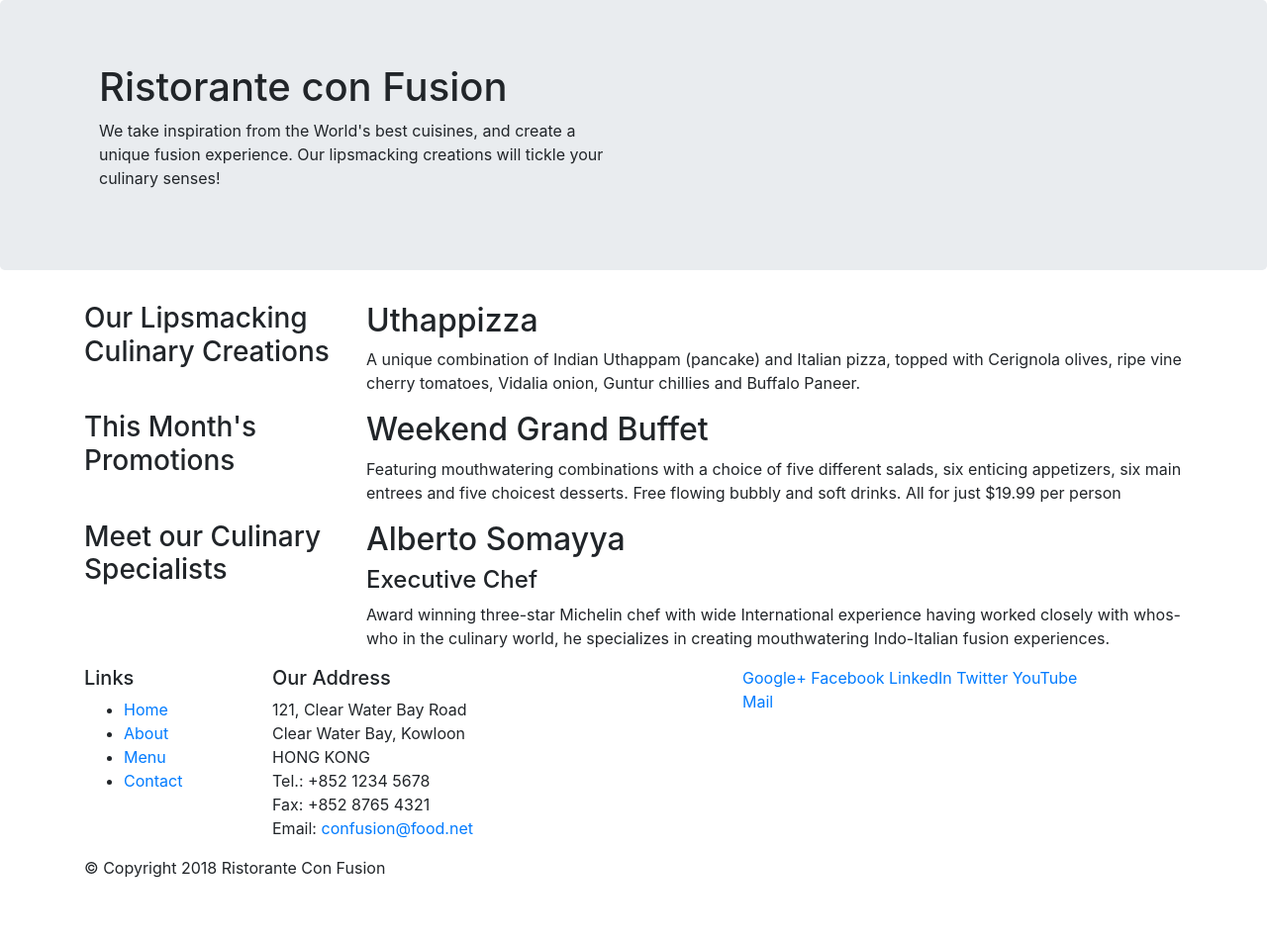
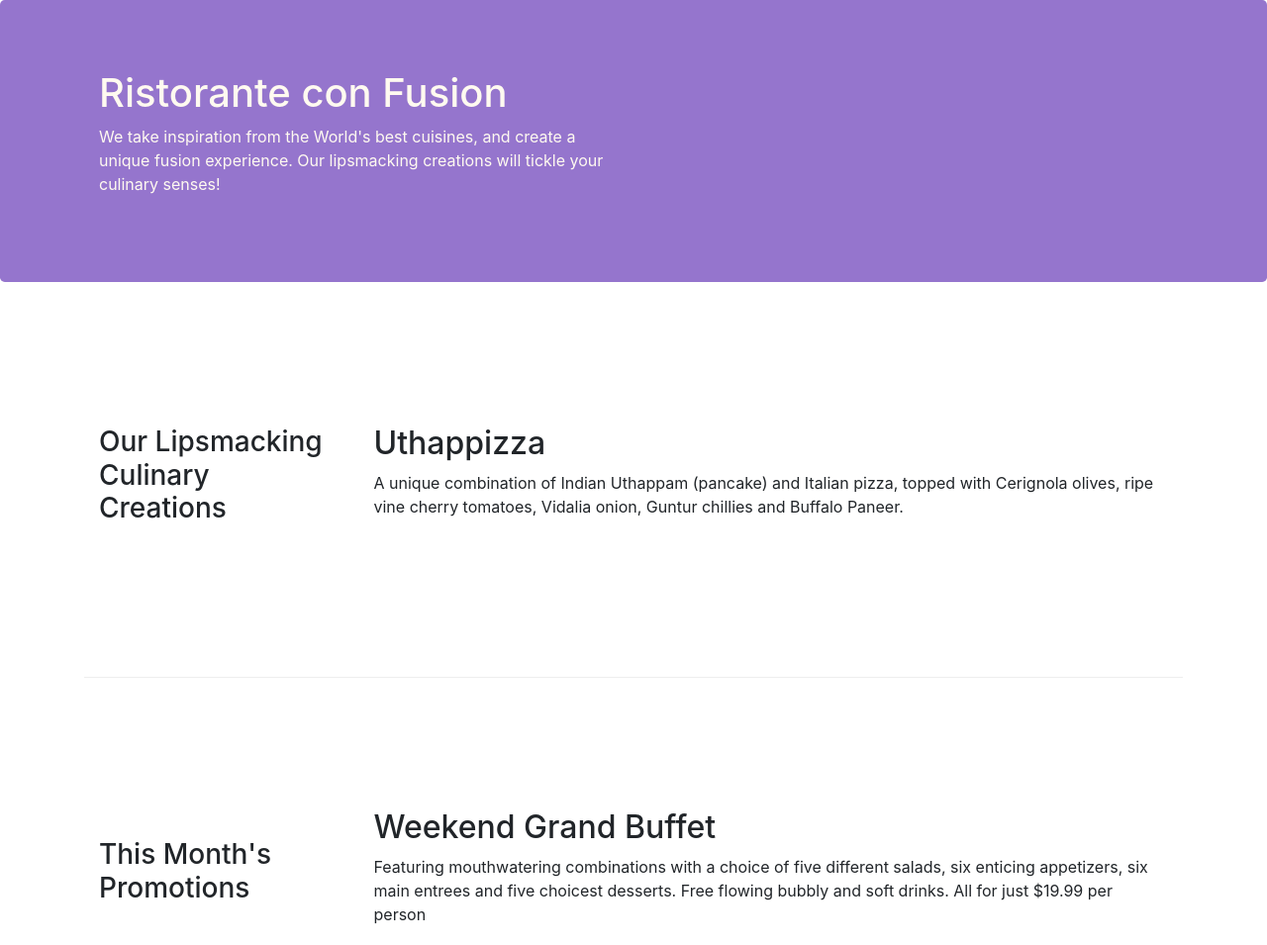
Before and after one commit to SanchitaMishra170676/bootstrap.courseProject, a website: page index.html in a window 1280 px wide. Shown: the top 955 px of the page at 99% size. Before the commit the page ends 905 px from the top, so only its background shows below. Drawn offline with nearby package versions, Linux system fonts and the light colour scheme.

Commit message:
Bootstrap grid part 2

```diff
--- a/index.html
+++ b/index.html
@@ -8,13 +8,47 @@
    <meta http-equiv="x-ua-compatible" content="ie=edge">
 
    <!-- Bootstrap CSS -->
+   <link rel="stylesheet" href="style.css">
    <link rel="stylesheet" href="node_modules/bootstrap/dist/css/bootstrap.min.css">
+
     <title>Ristorante Con Fusion</title>
+    <style media="screen">
+    .row-header{
+        margin:0px auto;
+        padding:0px;
+    }
+
+    .row-content {
+        margin:0px auto;
+        padding: 50px 0px 50px 0px;
+        border-bottom: 1px ridge;
+        min-height:400px;
+    }
+
+    .footer{
+        background-color: #D1C4E9;
+        margin:0px auto;
+        padding: 20px 0px 20px 0px;
+    }
+    .jumbotron {
+        padding:70px 30px 70px 30px;
+        margin:0px auto;
+        background: #9575CD ;
+        color:floralwhite;
+    }
+
+    address{
+        font-size:80%;
+        margin:0px;
+        color:#0f0f0f;
+    }
+
+    </style>
 </head>
 
 <body>
 
-    <header class="jumbotron">
+    <header class="jumbotron row-header">
         <div class="container">
             <div>
                 <div class="col-12 col-sm-6">
@@ -28,8 +62,8 @@
         </div>
     </header>
 
-    <div class="container">
-        <div class="row">
+    <div class="container " >
+        <div class="row row-content align-items-center">
             <div class="col-12 col-sm-4 col-md-3">
                 <h3>Our Lipsmacking Culinary Creations</h3>
             </div>
@@ -40,7 +74,7 @@
         </div>
 
 
-        <div class="row">
+        <div class="row row-content align-items-center">
             <div class="col-12 col-sm-4 col-md-3">
                 <h3>This Month's Promotions</h3>
             </div>
@@ -50,7 +84,7 @@
             </div>
         </div>
 
-        <div class="row">
+        <div class="row row-content align-items-center">
             <div class="col-12 col-sm-4 col-md-3">
                 <h3>Meet our Culinary Specialists</h3>
             </div>
@@ -62,12 +96,12 @@
         </div>
     </div>
 
-    <footer>
+    <footer class="footer">
         <div class="container">
             <div class="row">
                 <div class="col-4 col-sm-2">
                     <h5>Links</h5>
-                    <ul>
+                    <ul class="list-unstyled">
                         <li><a href="#">Home</a></li>
                         <li><a href="#">About</a></li>
                         <li><a href="#">Menu</a></li>
@@ -85,8 +119,8 @@
 		              Email: <a href="mailto:confusion@food.net">confusion@food.net</a>
 		           </address>
                 </div>
-                <div class="col-12 col-sm-4">
-                    <div>
+                <div class="col-12 col-sm-4  align-self-center">
+                    <div class="text-center">
                         <a href="http://google.com/+">Google+</a>
                         <a href="http://www.facebook.com/profile.php?id=">Facebook</a>
                         <a href="http://www.linkedin.com/in/">LinkedIn</a>
@@ -96,8 +130,8 @@
                     </div>
                 </div>
            </div>
-           <div class="row">
-                <div class="col-auto">
+           <div class="row  justify-content-center">
+                <div class="col-auto align-items-center">
                     <p>© Copyright 2018 Ristorante Con Fusion</p>
                 </div>
            </div>
```
Also changed, not shown: style.css (added).
